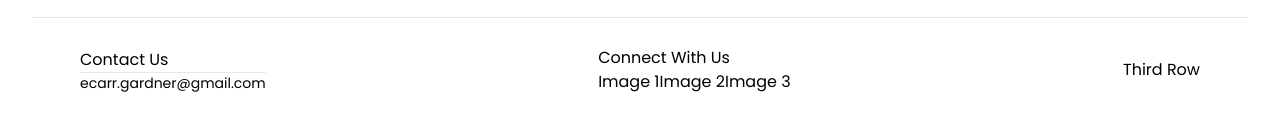
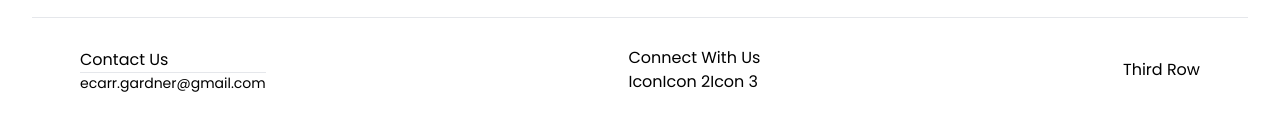
Before and after one commit to hemavathi146/lmscheckingverify, a React (Vite) app in the folder client/: page / in a window 1280 px wide. Shown: the part 875-1006 px from the top of the page. Built offline with nearby package versions, Linux system fonts and the light colour scheme; no server answers.

Commit message:
icon to footer

```diff
--- a/client/src/Footer.jsx
+++ b/client/src/Footer.jsx
@@ -12,9 +12,9 @@ export default function () {
         </div>
         <div>
           <h3>Connect With Us</h3>
-          <a href="">Image 1</a>
-          <a href="">Image 2</a>
-          <a href="">Image 3</a>
+          <a href="">Icon</a>
+          <a href="">Icon 2</a>
+          <a href="">Icon 3</a>
         </div>
         <div>Third Row</div>
       </div>
```
